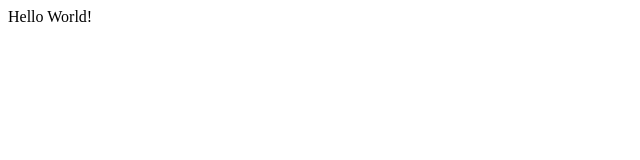
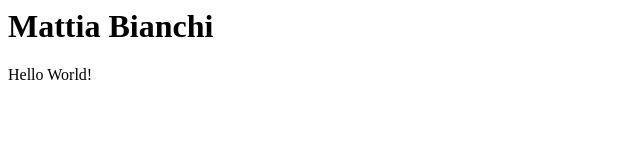
Before and after one commit to Snakeyes97/HelloWorld, a plain HTML site: page index.html in a window 1280 px wide. Shown: the whole page, without its empty margins (0-640 px from the left). Drawn offline with Linux system fonts and the light colour scheme.

Commit message:
Added h1 Header containing my name

```diff
--- a/index.html
+++ b/index.html
@@ -1,6 +1,7 @@
 <html>
     <head>
         <title>Welcome!</title>
+        <h1>Mattia Bianchi</h1>
     </head>
     <body>
       <div align=”center”>Hello World!</div>
```
